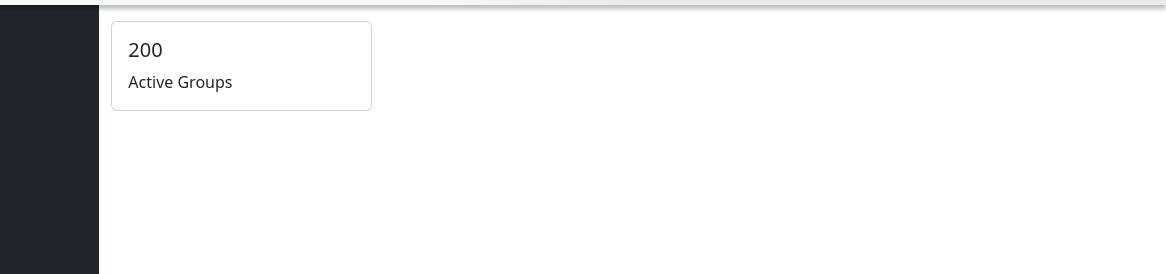
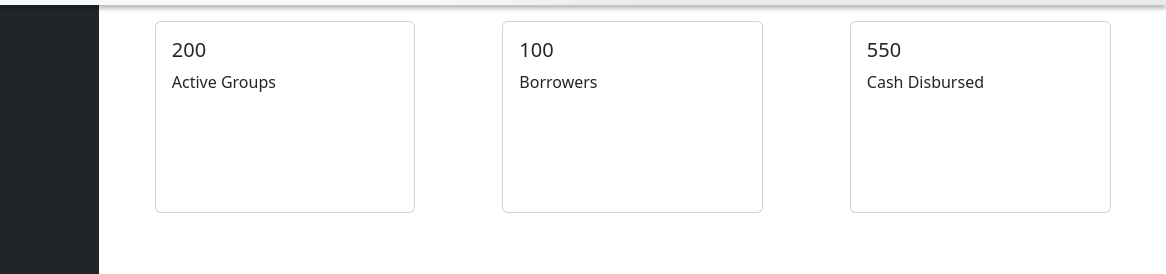
Before and after one commit to Obumezi/rocket-lending, a plain HTML site: page index.html in a window 1280 px wide. Shown: the part 53-327 px from the top of the page, 114-1280 px from the left. Drawn offline with nearby package versions, Linux system fonts and the light colour scheme.

Commit message:
updated cards

```diff
--- a/index.html
+++ b/index.html
@@ -181,11 +181,26 @@
                     <hr />
                 </div>
             </div>
-            <div class="col py-3">
-                <div class="card w-25">
+            <div class="col py-3 d-flex flex col justify-content-around">
+                <div class="card w-25 h-25">
                     <div class="card-body">
                         <h5 class="card-title">200</h5>
                         <p class="card-text">Active Groups</p>
+                    </div>
+
+                </div>
+                <div class="card w-25 h-25">
+                    <div class="card-body">
+                        <h5 class="card-title">100</h5>
+                        <p class="card-text">Borrowers</p>
+                    </div>
+
+                </div>
+
+                <div class="card w-25 h-25">
+                    <div class="card-body">
+                        <h5 class="card-title">550</h5>
+                        <p class="card-text">Cash Disbursed</p>
                     </div>
 
                 </div>
--- a/style.css
+++ b/style.css
@@ -0,0 +1,4 @@
+#top-cards {
+  display: flex;
+  flex-direction: row;
+}
```
